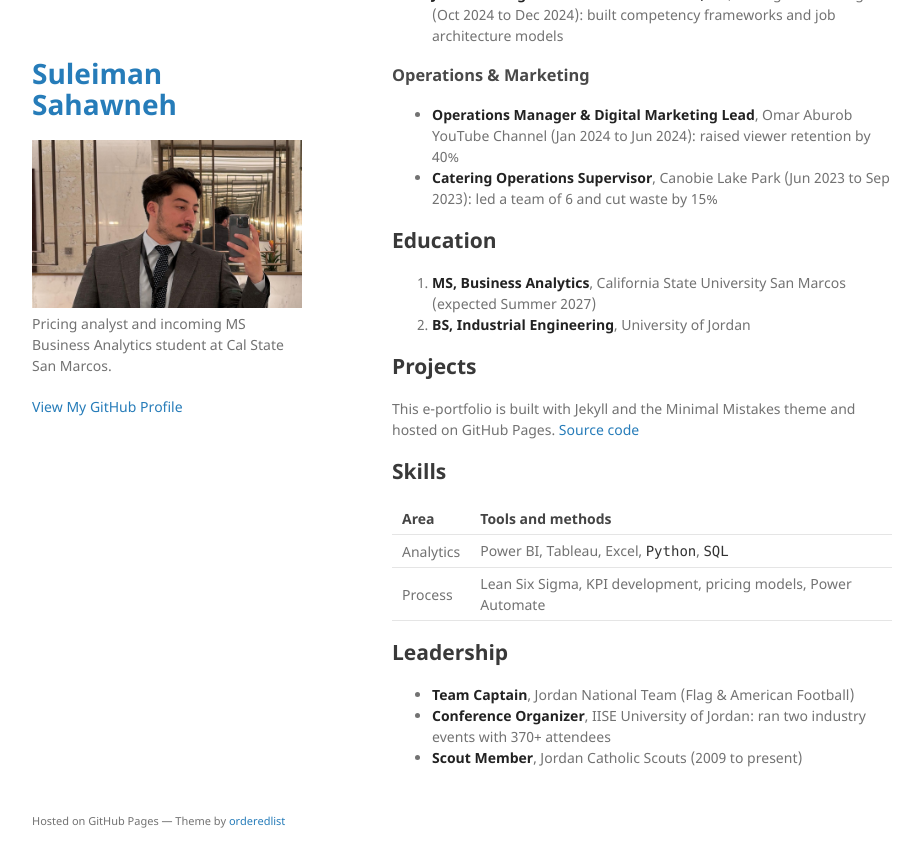
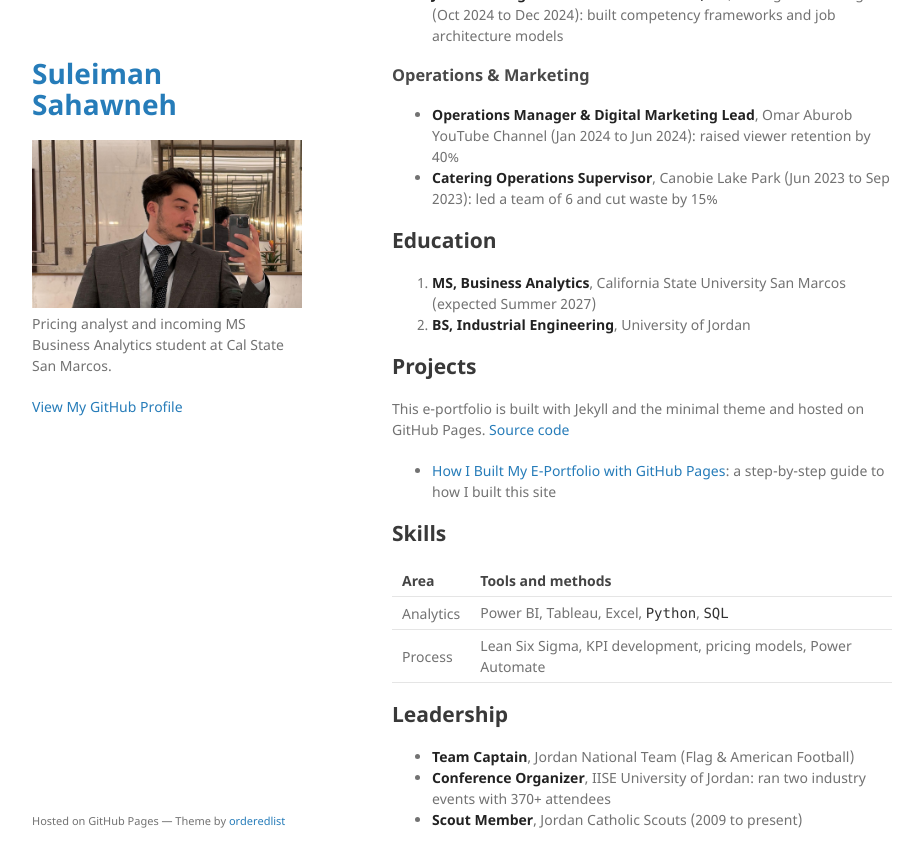
Before and after one commit to suleimansahawneh2/suleimansahawneh2.github.io, a Jekyll site: the page built from index.md, in a window 1280 px wide and 900 px high, scrolled down 543 px. Shown: the top 868 px of the window, without its empty margins (178-1101 px from the left). Built offline with Jekyll 4.4.1, drawn with Linux system fonts in a browser that asks for light colours; our own code applies the rules of GitHub Pages for plain Markdown files; before the commit the page ends 1381 px from its top, so only the background shows below that.

Commit message:
Add guide link to Projects and images folder

```diff
--- a/index.md
+++ b/index.md
@@ -31,7 +31,9 @@ I like taking messy data and figuring out what it says. I spent a year and a hal
 
 ## Projects
 
-This e-portfolio is built with Jekyll and the Minimal Mistakes theme and hosted on GitHub Pages. [Source code](https://github.com/suleimansahawneh2/practice-portfolio)
+This e-portfolio is built with Jekyll and the minimal theme and hosted on GitHub Pages. [Source code](https://github.com/suleimansahawneh2/practice-portfolio)
+
+- [How I Built My E-Portfolio with GitHub Pages](eportfolio-guide/): a step-by-step guide to how I built this site
 
 ## Skills
 
```
Also changed, not shown: 2 other files.
